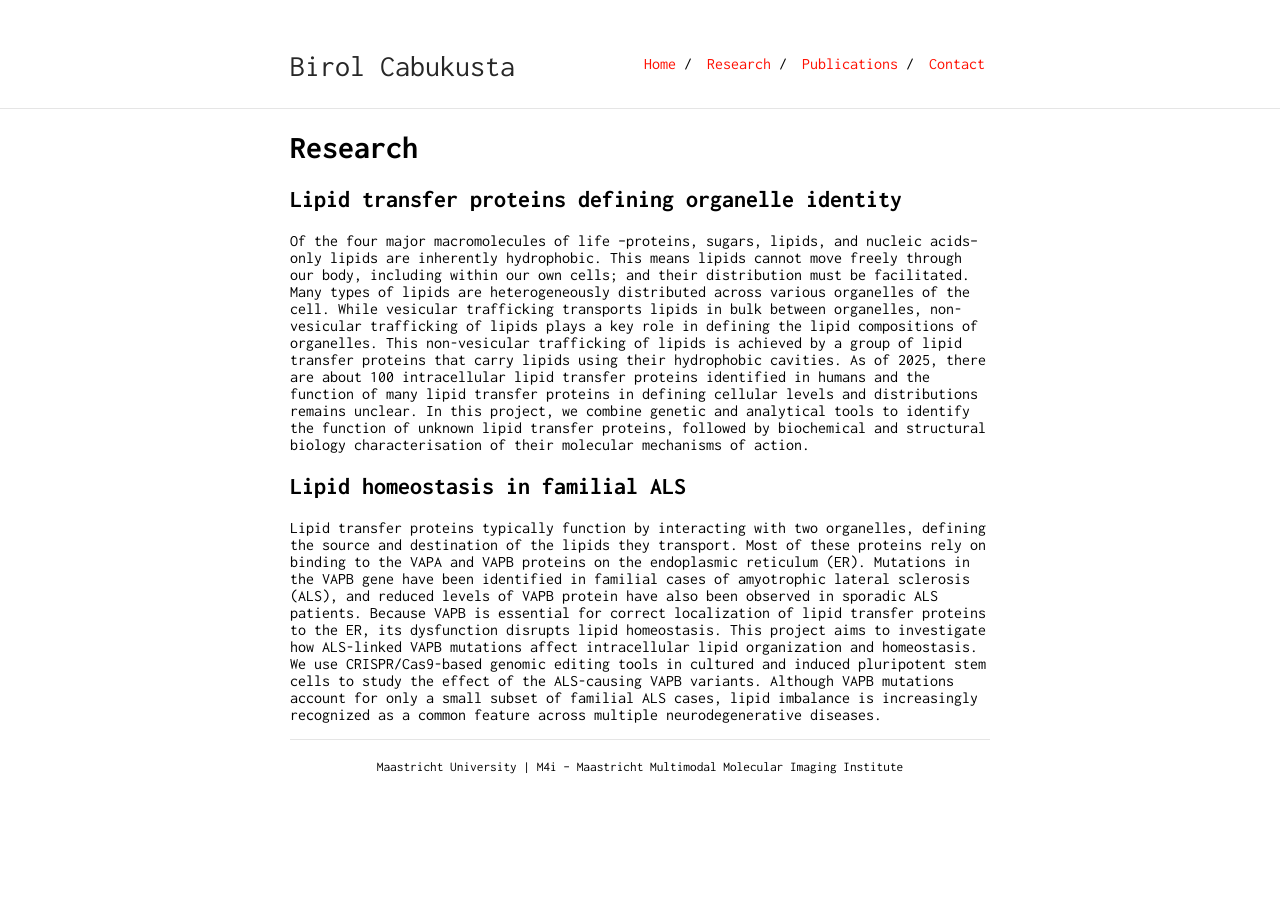
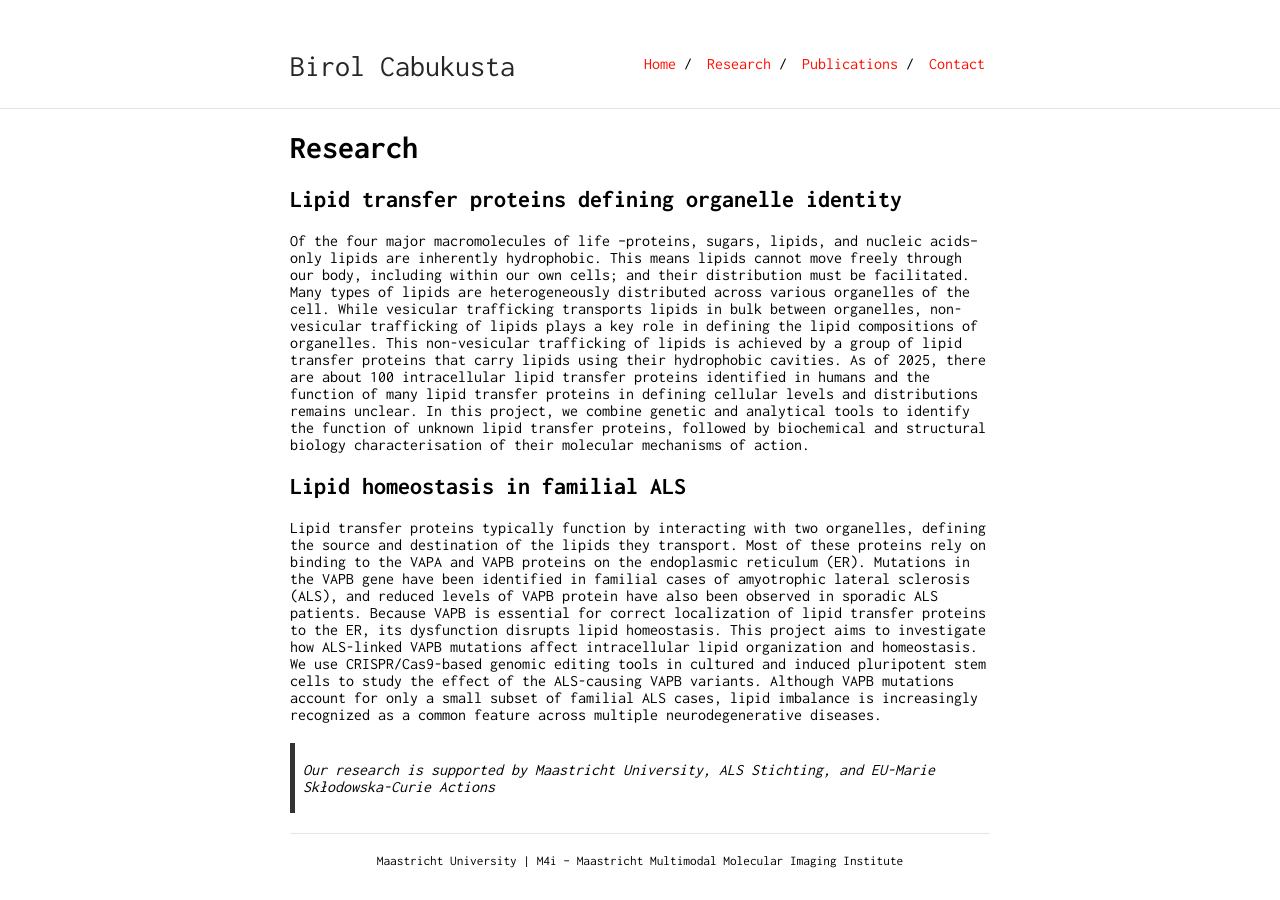
Before and after one commit to birolcabukusta/birolcabukusta.github.io, a Jekyll site: the page built from research.md, in a window 1280 px wide. Built offline with Jekyll 4.4.1, drawn with Linux system fonts in a browser that asks for light colours; our own code applies the rules of GitHub Pages for plain Markdown files.

Commit message:
Update research.md

```diff
--- a/research.md
+++ b/research.md
@@ -6,3 +6,6 @@ Of the four major macromolecules of life –proteins, sugars, lipids, and nuclei
 ## Lipid homeostasis in familial ALS
 
 Lipid transfer proteins typically function by interacting with two organelles, defining the source and destination of the lipids they transport. Most of these proteins rely on binding to the VAPA and VAPB proteins on the endoplasmic reticulum (ER). Mutations in the VAPB gene have been identified in familial cases of amyotrophic lateral sclerosis (ALS), and reduced levels of VAPB protein have also been observed in sporadic ALS patients. Because VAPB is essential for correct localization of lipid transfer proteins to the ER, its dysfunction disrupts lipid homeostasis. This project aims to investigate how ALS-linked VAPB mutations affect intracellular lipid organization and homeostasis. We use CRISPR/Cas9-based genomic editing tools in cultured and induced pluripotent stem cells to study the effect of the ALS-causing VAPB variants. Although VAPB mutations account for only a small subset of familial ALS cases, lipid imbalance is increasingly recognized as a common feature across multiple neurodegenerative diseases.
+
+
+> Our research is supported by Maastricht University, ALS Stichting, and EU-Marie Skłodowska-Curie Actions
```
